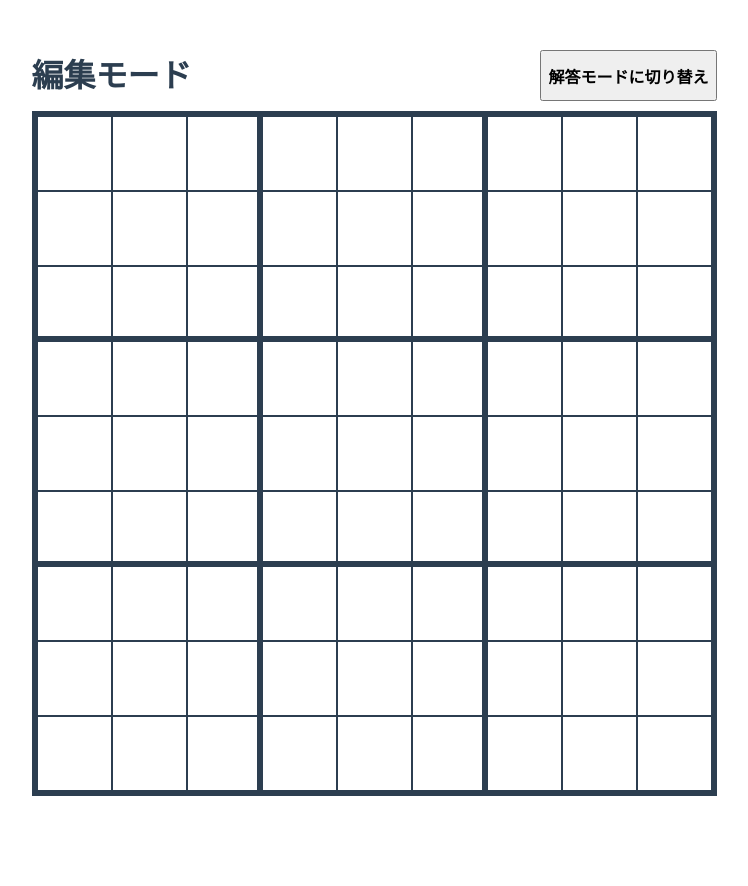
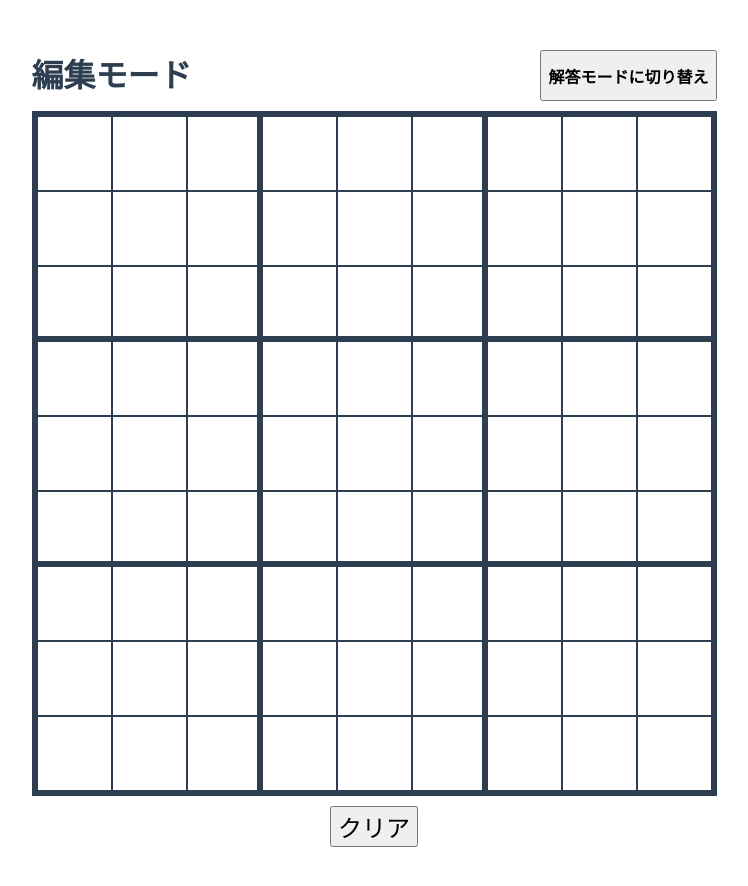
Before and after one commit to wai-doi/sudoku-board, a Vue app: page / in a window 1280 px wide. Shown: the top 886 px of the page, without its empty margins (266-1014 px from the left). Before the commit the page ends 846 px from the top, so only its background shows below. Built offline with nearby package versions, Linux system fonts and the light colour scheme; the HTML template or start-up script is replaced by a standard one.

Commit message:
Implement clear button

```diff
--- a/src/App.vue
+++ b/src/App.vue
@@ -3,6 +3,7 @@ import { provide, ref, type Ref } from 'vue'
 import NumberBoard from './components/NumberBoard.vue'
 import type { Board, Mode } from './type'
 import GameMode from './components/GameMode.vue'
+import ClearButton from './components/ClearButton.vue'
 
 const board = ref<Board>(savedBoard() || initializeCellValue())
 const mode = ref<Mode>('edit')
@@ -24,12 +25,19 @@ function initializeCellValue(): Board {
 function switchMode(): void {
   mode.value = mode.value === 'edit' ? 'solve' : 'edit'
 }
+
+function clearBoard(): void {
+  board.value = initializeCellValue()
+}
 </script>
 
 <template>
   <main class="main-container">
     <GameMode :mode="mode" @switch-mode="switchMode" />
     <NumberBoard :board="board" />
+    <div class="button-container">
+      <ClearButton v-show="mode === 'edit'" @clear-board="clearBoard" />
+    </div>
   </main>
 </template>
 
@@ -41,4 +49,9 @@ function switchMode(): void {
   margin: 50px;
   user-select: none;
 }
+
+.button-container {
+  display: flex;
+  justify-content: center;
+}
 </style>
--- /dev/null
+++ b/src/components/ClearButton.vue
@@ -0,0 +1,16 @@
+<script setup lang="ts">
+const emit = defineEmits<{
+  'clear-board': []
+}>()
+</script>
+
+<template>
+  <button class="clear-button" @click="emit('clear-board')">クリア</button>
+</template>
+
+<style scoped>
+.clear-button {
+  font-size: 1.5rem;
+  cursor: pointer;
+}
+</style>
```
